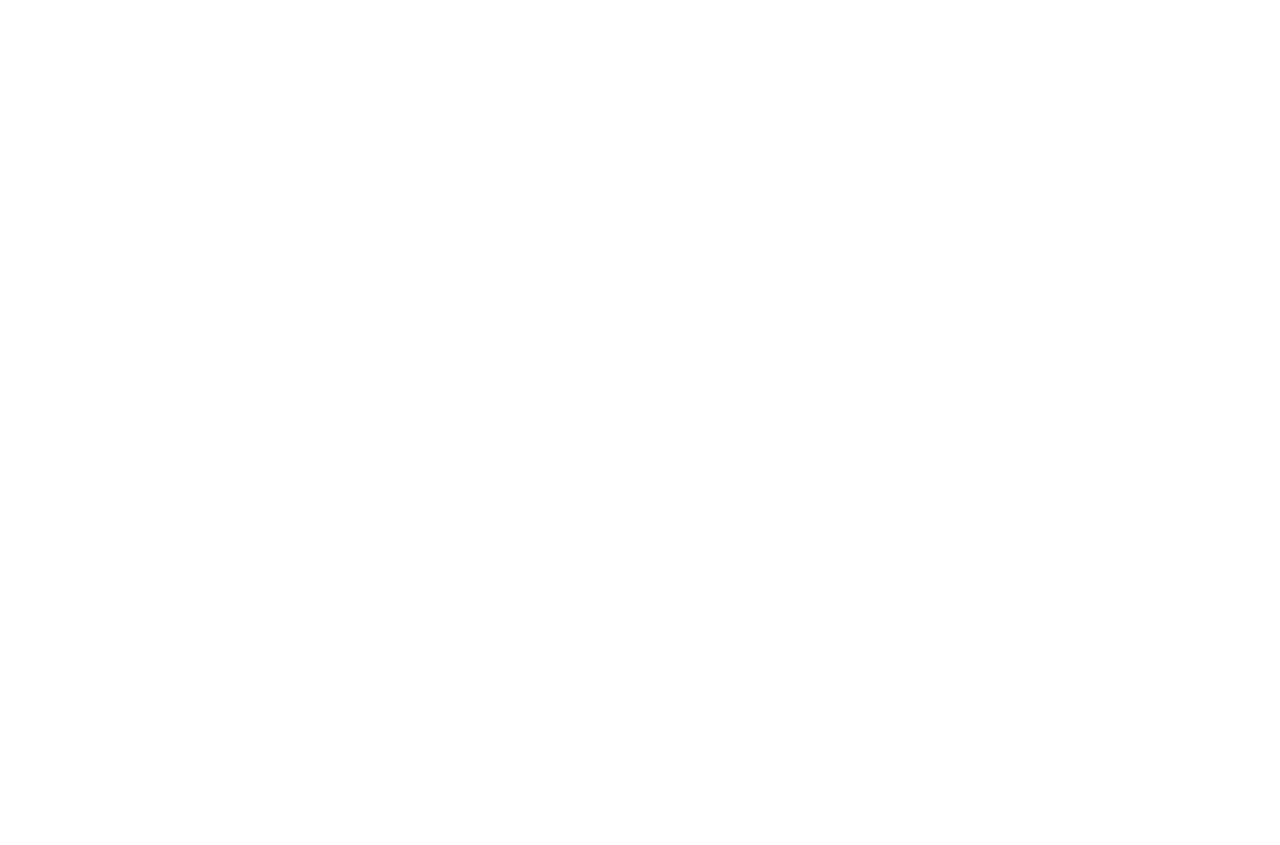
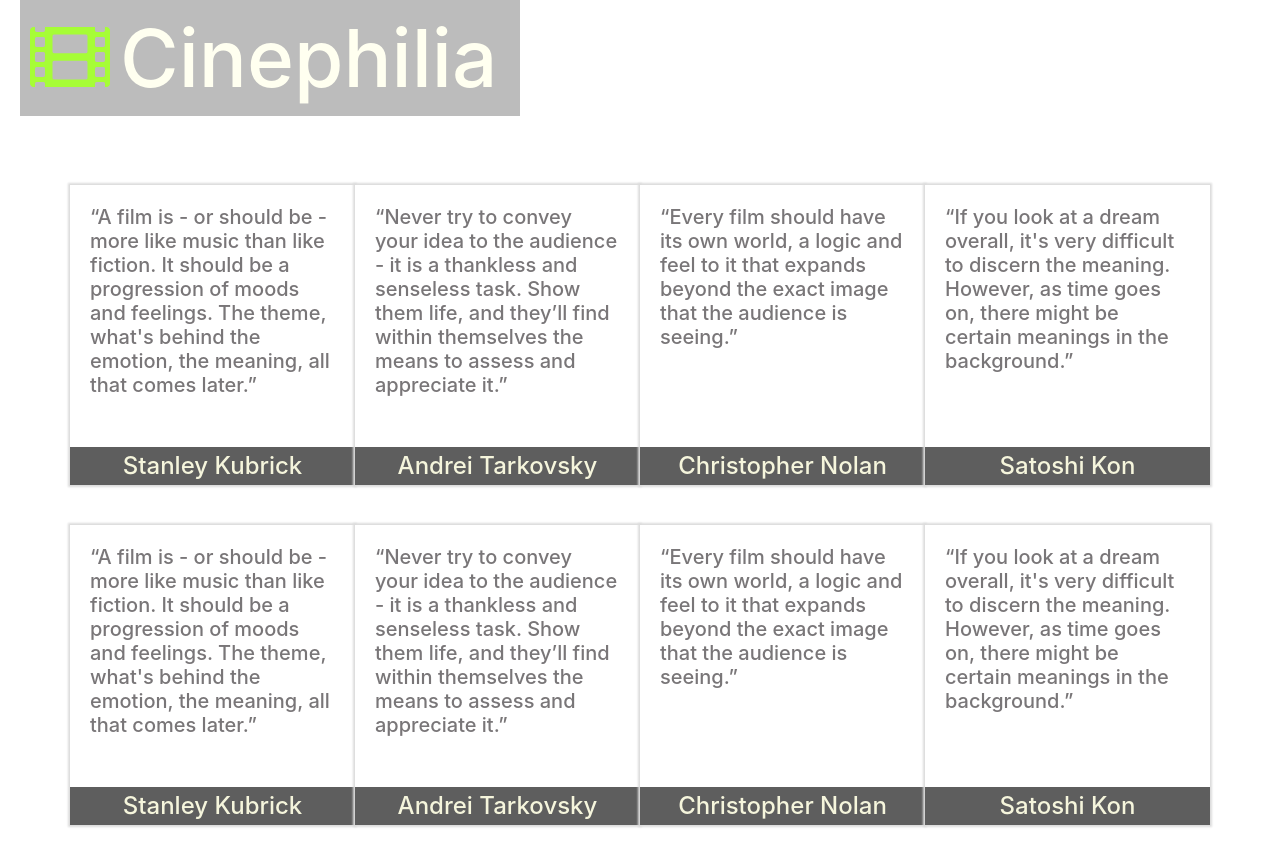
Before and after one commit to nickbetke/godspeed, a React (Create React App) app: page /q in a window 1280 px wide. Before the commit the page ends 800 px from the top, so only its background shows below. Built offline with nearby package versions, Linux system fonts and the light colour scheme.

Commit message:
quotes page

```diff
--- a/src/App.js
+++ b/src/App.js
@@ -6,7 +6,7 @@ import { Route } from 'react-router-dom'
 
 import Home from './Home'
 import Chead from './Chead'
-// import Slide from './slide'
+import Quotefull from './Quotefull'
 import Anime from './Anime'
 import Add from './Add'
 import Slideshow from './Slide2'
@@ -21,6 +21,7 @@ function App() {
         <Route path='/s' exact strict component={Slideshow}/>
         <Route path='/a' exact strict component={Anime}/>
         <Route path='/add' exact strict component={Add}/>
+        <Route path='/q' exact strict component={Quotefull}/>
       </Router>
 
 
--- a/src/Quote.js
+++ b/src/Quote.js
@@ -1,10 +1,11 @@
 import React from 'react'
 import bgd from './image/directors.jpg'
-
+import { useHistory as history } from 'react-router-dom';
+import { Link } from "react-router-dom";
 const Quote = () => {
     return(
         <>
-    <div class="third" style={{backgroundImage:"url(" + bgd + ")"}}>
+    <div class="third" style={{backgroundImage:"url(" + bgd + ")", paddingBottom:'20px'}}>
             <div class="text-card">
                 <h4>“A film is - or should be - more like music than like fiction.
                 It should be a progression of moods and feelings.
@@ -26,7 +27,7 @@ const Quote = () => {
                 </h4>
             </div>
         </div>
-        <div class="third" style={{backgroundImage:"url(" + bgd + ")"}}>
+        <div class="third" style={{backgroundImage:"url(" + bgd + ")", paddingTop:'20px'}}>
             <div class="text-card">
                 <h4>
                 “Filmmaking encompasses everything ... [from] being painfully honest,
@@ -48,9 +49,10 @@ const Quote = () => {
                  <br/>― Martin Scorsese
                 </h4>
             </div>
-
             </div>
-
+            <Link to="/q">
+                <button id="more">More <i class="fas fa-chevron-circle-down"/></button>
+            </Link>
     </>
     )
 
--- /dev/null
+++ b/src/Quotefull.js
@@ -0,0 +1,78 @@
+import React from 'react'
+import Chead from './Chead'
+
+const Quotefull = () => {
+    return(
+        <>
+            <Chead/>
+            <br/>
+            <div class="d-flex justify-content-center" style={{ padding:'20px 70px'}}>
+            <div class="text-card2">
+                <h5>“A film is - or should be - more like music than like fiction.
+                It should be a progression of moods and feelings.
+                The theme, what's behind the emotion, the meaning, all that comes later.”
+                </h5>
+                <h4 class="capt"> Stanley Kubrick</h4>
+            </div>
+            <div class="text-card2">
+                <h5>
+                “Never try to convey your idea to the audience - it is a thankless and senseless task.
+                 Show them life, and they’ll find within themselves the means to assess and appreciate it.”
+                 </h5>
+                <h4 class="capt"> Andrei Tarkovsky
+                </h4>
+            </div>
+            <div class="text-card2">
+                <h5>
+                “Every film should have its own world, a logic and feel to it that expands beyond
+                 the exact image that the audience is seeing.”
+                 </h5>
+                <h4 class="capt"> Christopher Nolan
+                </h4>
+            </div>
+            <div class="text-card2">
+                <h5>
+                “If you look at a dream overall, it's very difficult to discern the meaning.
+                However, as time goes on, there might be certain meanings in the background.”
+                </h5>
+                <h4 class="capt"> Satoshi Kon
+                </h4>
+            </div>
+        </div>
+        <div class="d-flex justify-content-center" style={{padding:'20px 70px'}}>
+            <div class="text-card2">
+                <h5>“A film is - or should be - more like music than like fiction.
+                It should be a progression of moods and feelings.
+                The theme, what's behind the emotion, the meaning, all that comes later.”
+                </h5>
+                <h4 class="capt"> Stanley Kubrick</h4>
+            </div>
+            <div class="text-card2">
+                <h5>
+                “Never try to convey your idea to the audience - it is a thankless and senseless task.
+                 Show them life, and they’ll find within themselves the means to assess and appreciate it.”
+                 </h5>
+                <h4 class="capt"> Andrei Tarkovsky
+                </h4>
+            </div>
+            <div class="text-card2">
+                <h5>
+                “Every film should have its own world, a logic and feel to it that expands beyond
+                 the exact image that the audience is seeing.”
+                 </h5>
+                <h4 class="capt"> Christopher Nolan
+                </h4>
+            </div>
+            <div class="text-card2">
+                <h5>
+                “If you look at a dream overall, it's very difficult to discern the meaning.
+                However, as time goes on, there might be certain meanings in the background.”
+                </h5>
+                <h4 class="capt"> Satoshi Kon
+                </h4>
+            </div>
+        </div>
+        </>
+    )
+}
+export default Quotefull;
--- a/src/style.css
+++ b/src/style.css
@@ -195,6 +195,31 @@
     transform: scale(1.1);
     color: black;
 }
+.text-card2{
+    width: 330px;
+    /* border: 1px greenyellow solid; */
+    color: rgb(121, 118, 120);
+    box-shadow: 0px 0px 2px 2px gainsboro;
+    margin: auto;
+    padding: 20px;
+    position: relative;
+    height: 300px;
+    transition: 1s;
+    background-color: white;
+}
+.capt{
+    color: beige;
+    position: absolute;;
+    bottom: 0px;
+    left: 0px;
+    /* align-self: center; */
+    margin: 0 auto;
+    width: 100%;
+    padding: 5px;
+    text-align: center;
+    align-items: center;
+    background-color: rgb(94, 94, 94);
+}
 #q{
     margin: auto;
     display: flex;
@@ -204,3 +229,17 @@
     background-color: cornsilk;
     /* background-color: rgba(38, 38, 38, 1); */
 }
+#more{
+    border: 0px red solid;
+    background: greenyellow;
+    /* color: ivory; */
+    text-overflow: ellipsis;
+   font-size: 18pt;
+    padding: 5px 8px;
+    font-weight: bold;
+    border-radius: 3px;
+    position: absolute;
+    right: 0px;
+    margin-top: -100px;
+    transform: rotate(-90deg);
+}
```
Also changed, not shown: 1 other file (tests, documents, lock files or other folders).
